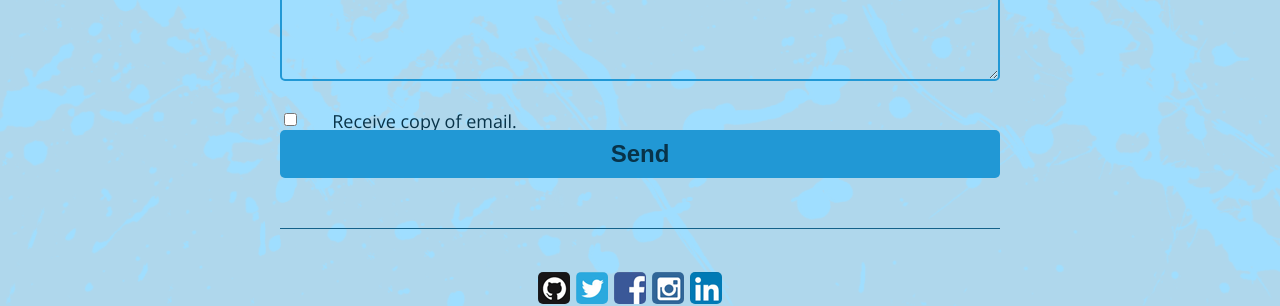
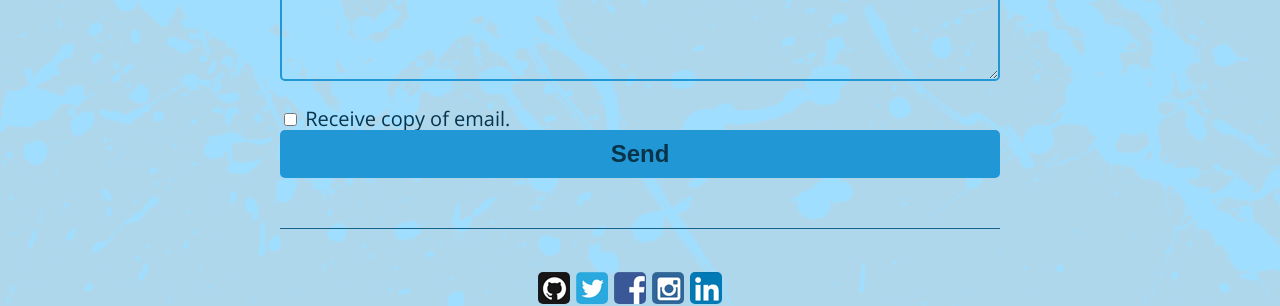
Before and after one commit to twarrre/twarrre.github.io, a Jekyll site: the page built from contact.md, in a window 1280 px wide. Shown: the part 589-895 px from the top of the page. Built offline with Jekyll 4.4.1, drawn with Linux system fonts in a browser that asks for light colours.

Commit message:
Format the check box again.

```diff
--- a/contact.md
+++ b/contact.md
@@ -12,7 +12,7 @@
     <textarea name="message" class="feedback-input" placeholder="Message"></textarea>
     <input type="text" name="_gotcha" style="display:none" />
     <input type="hidden" name="_next" value="//twarrre.github.io/thanks.html" />
-    <input type="checkbox" name="cc" id="checkboxCC" class="css-checkbox"> <label for="checkboxCC" class="css-label">Receive copy of email.</label>
+    <input type="checkbox" name="cc" class="css-checkbox" id="checkboxCC"/> <label for="checkboxCC" class="css-label">Receive copy of email.</label>
     <input type="hidden" name="_cc" value=""/>
     <input type="submit" value="Send">
 </form>
--- a/public/css/poole.css
+++ b/public/css/poole.css
@@ -797,21 +797,6 @@
   outline:0;
 }
 
-input[type=checkbox].css-checkbox + label.css-label {
-  padding-left:27px;
-  height:18px;
-  display:inline-block;
-  line-height:18px;
-  background-repeat:no-repeat;
-  background-position: 0 0;
-  font-size:18px;
-  vertical-align:middle;
-  cursor:pointer;
-}
-
-input[type=checkbox].css-checkbox:checked + label.css-label {
-  background-position: 0 -18px;
-}
 
 .feedback-input:focus { border:2px solid #083349; }
 
```
